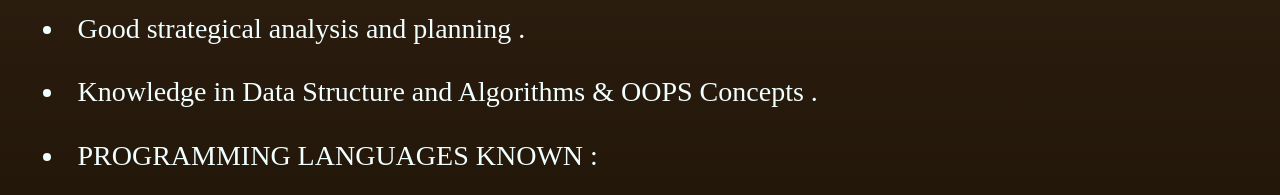
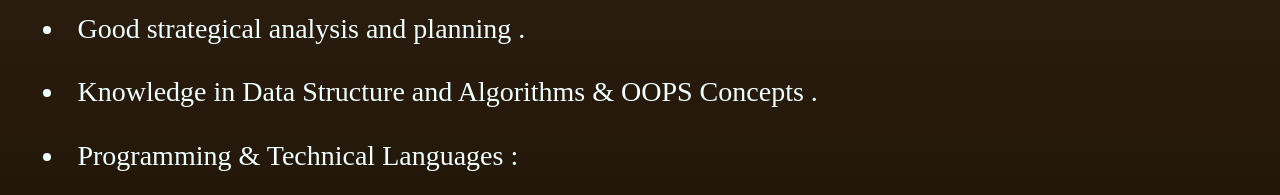
Before and after one commit to yogeshsaii/myportfolio, a plain HTML site: page index.html in a window 1280 px wide. Shown: the part 2301-2496 px from the top of the page. Drawn offline with nearby package versions, Linux system fonts and the light colour scheme.

Commit message:
Update index.html

```diff
--- a/index.html
+++ b/index.html
@@ -80,7 +80,7 @@
         <li class="Snames">Knowledge in Data Structure and Algorithms & OOPS Concepts . </li>
 
 
-        <li class="Snames"> PROGRAMMING LANGUAGES KNOWN :</li>
+        <li class="Snames"> Programming & Technical Languages :</li>
     </ul>
 
 
```
